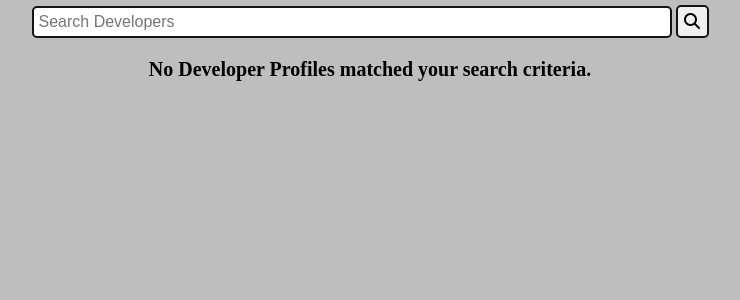
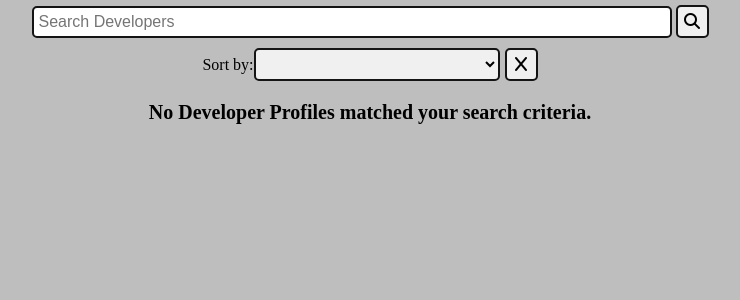
Before and after one commit to adampgiles/CI_PP4_SD, a Django app: page /developers/ in a window 1280 px wide. Shown: the part 72-372 px from the top of the page, without its empty margins (270-1010 px from the left). Run offline with Django 4.2, Linux system fonts and the light colour scheme; data that the repository does not hold is empty; some libraries are stand-ins or nearby versions.

Commit message:
feat: added sort functionality to the Developers page. This also functions alongside the search function

```diff
--- a/developers/models.py
+++ b/developers/models.py
@@ -13,10 +13,10 @@ class Category(models.Model):
         return self.name
 
     def get_friendly_name(self):
-        return self.friendly.name
+        return self.friendly_name
 
 class Developer(models.Model):
-    category = models.ForeignKey('Category', null=True, blank=True, on_delete=models.SET_NULL)
+    category = models.ForeignKey('Category', null=True, blank=True, on_delete=models.SET_NULL, )
     first_name = models.CharField(max_length=30, default='first_name')
     last_name = models.CharField(max_length=30, default='last_name')
     email = models.EmailField(null=True, blank=True)
--- a/developers/templates/developers/developers.html
+++ b/developers/templates/developers/developers.html
@@ -9,6 +9,25 @@
         <button class="search-button" type="submit">
             <span class="icon">
                 <i class="fas fa-search"></i>
+            </span>
+        </button>
+
+</div>
+<div class="sort-block">
+    <form method="GET" action="{% url 'developers' %}">
+        <label for="sort-criteria">Sort by:</label>
+        <select class="sort-criteria" id="sort-criteria" name="sort-criteria" onchange="this.form.submit()" >
+            <option style="display:none">{{ sort }}</option>
+            <option value="Profile Name (ascending)">Profile Name (ascending)</option>
+            <option value="-Profile Name (descending)">Profile Name (descending)</option>
+            <option value="Price (ascending)">Price (ascending)</option>
+            <option value="Price (descending)">Price (descending)</option>
+            <option value="Purchase Count (ascending)">Purchase Count (ascending)</option>
+            <option value="Purchase Count (descending)">Purchase Count (descending)</option>
+        </select>
+        <button class="sort-clear" type="submit" name="sort-clear">
+            <span class="icon">
+                <i class="fa-solid fa-x"></i>
             </span>
         </button>
     </form>
@@ -28,14 +47,16 @@
                         <p>{{ developer.profile_name }}</p>
                     </div>
                     <div class="profile-category">
-                        <p>({{ developer.category.friendly_name}})</p>
+                        <p>({{ developer.category.friendly_name }})</p>
                     </div>
+                    <p class="profile-sold">Sold: {{ developer.count_sold }}</p>
 
                 </div>
 
                 <div class="profile-price">
                     <p>£{{ developer.price }}</p>
                 </div>
+
             </div>
 
             <!-- Developer's Profile Image, and Description -->
--- a/developers/views.py
+++ b/developers/views.py
@@ -9,6 +9,7 @@ def all_developers(request):
 
     developers = Developer.objects.all()
     query = ""
+    sort = ""
 
     if request.GET:
         if 'search-query' in request.GET:
@@ -17,10 +18,30 @@ def all_developers(request):
             queries = Q(profile_name__icontains=query) | Q(description__icontains=query)
             developers = developers.filter(queries)
 
+        if 'sort-criteria' in request.GET:
+            sort = request.GET['sort-criteria']
+
+            if sort == 'Profile Name (ascending)':
+                developers = developers.order_by('profile_name')
+            elif sort == 'Profile Name (descending)':
+                developers = developers.order_by('-profile_name')
+            elif sort == 'Price (ascending)':
+                developers = developers.order_by('price')
+            elif sort == 'Price (descending)':
+                developers = developers.order_by('-price')
+            elif sort == 'Purchase Count (ascending)':
+                developers = developers.order_by('count_sold')
+            elif sort == 'Purchase Count (descending)':
+                developers = developers.order_by('-count_sold')
+
+        if 'sort-clear' in request.GET:
+            sort = ""
+            developers = Developer.objects.all()
 
     context = {
         'developers': developers,
         'search': query,
+        'sort': sort,
     }
 
     return render(request, 'developers/developers.html', context)
--- a/static/css/base.css
+++ b/static/css/base.css
@@ -123,6 +123,31 @@ body {
 .search-empty{
     font-size: 125%;
     padding: 10px;
+}
+.sort-block{
+    margin: auto;
+    padding: 5px;
+    display: flex;
+    justify-content: center;
+    align-items: center;
+}
+.sort-criteria{
+    background-color: var(--background-header);
+    padding: 5px;
+    border: 2px solid var(--border-header);
+    border-radius: 5px;
+}
+.sort-criteria option{
+    background-color: var(--background-header);
+}
+.sort-clear{
+    padding: 2px;
+    height: 33px;
+    width: 33px;
+    margin-left: 5px;
+    background-color: var(--background-header);
+    border: 2px solid var(--border-header);
+    border-radius: 5px;
 }
 .developer-section{
     display: flex;
```
